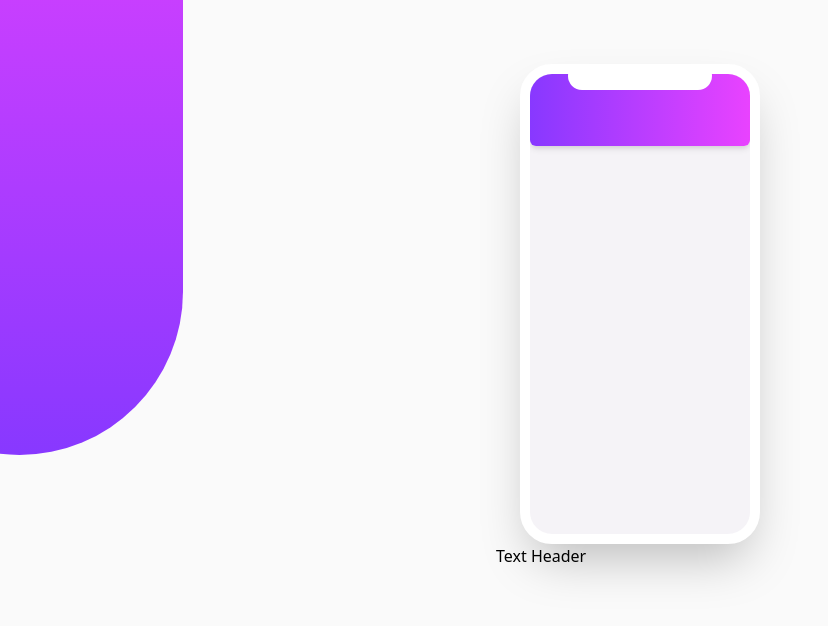
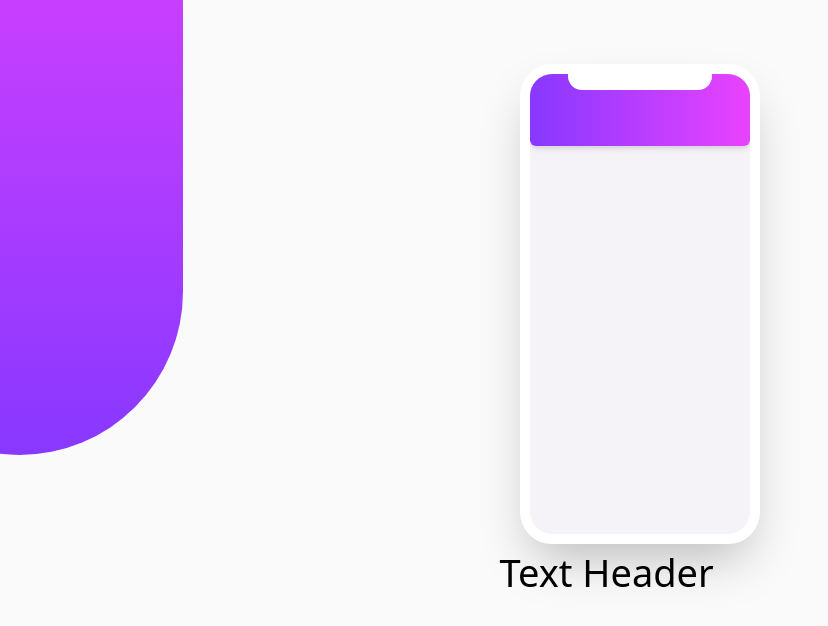
Before and after one commit to bryanmagalong/chat-app-css-react, a React (Create React App) app: page / in a window 1280 px wide. Shown: the top 626 px of the page, without its empty margins (0-828 px from the left). Built offline with nearby package versions, Linux system fonts and the light colour scheme.

Commit message:
chores(tailwind config): change max width class name and add custom font size for TitleHeader component

```diff
--- a/tailwind.config.js
+++ b/tailwind.config.js
@@ -11,7 +11,7 @@ module.exports = {
     },
     extend: {
       maxWidth: {
-        'max-w-text-header': '17.563rem',
+        'text-header': '17.563rem',
       },
       height: {
         frame: '30rem',
@@ -22,6 +22,9 @@ module.exports = {
       },
       borderRadius: {
         frame: '2rem',
+      },
+      fontSize: {
+        'title-header': '2.375em',
       },
       colors: {
         pale: {
```
